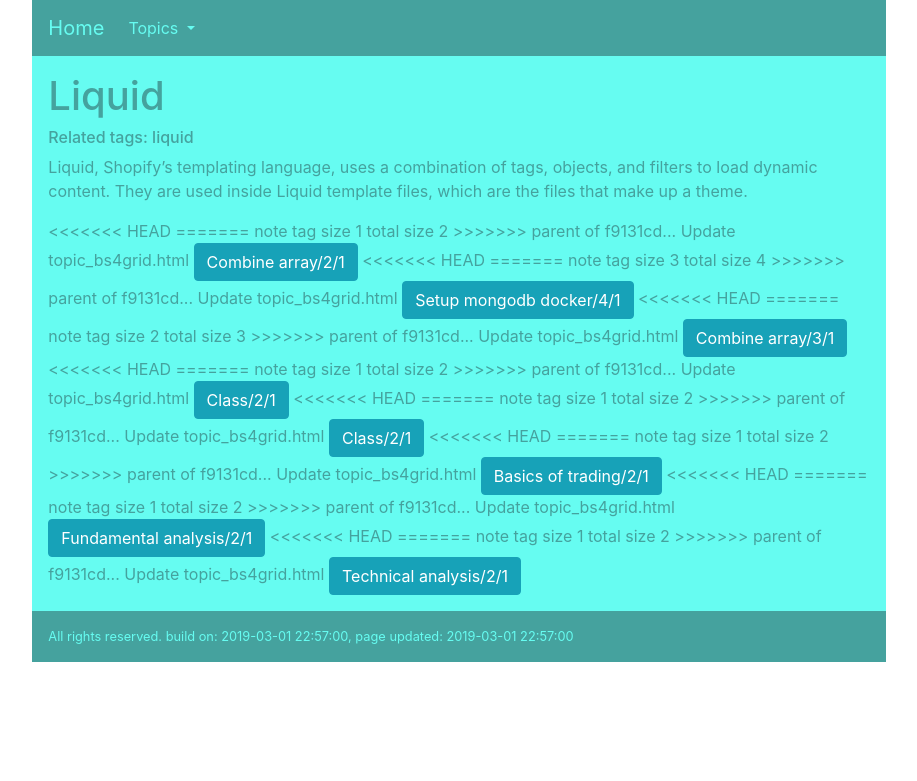
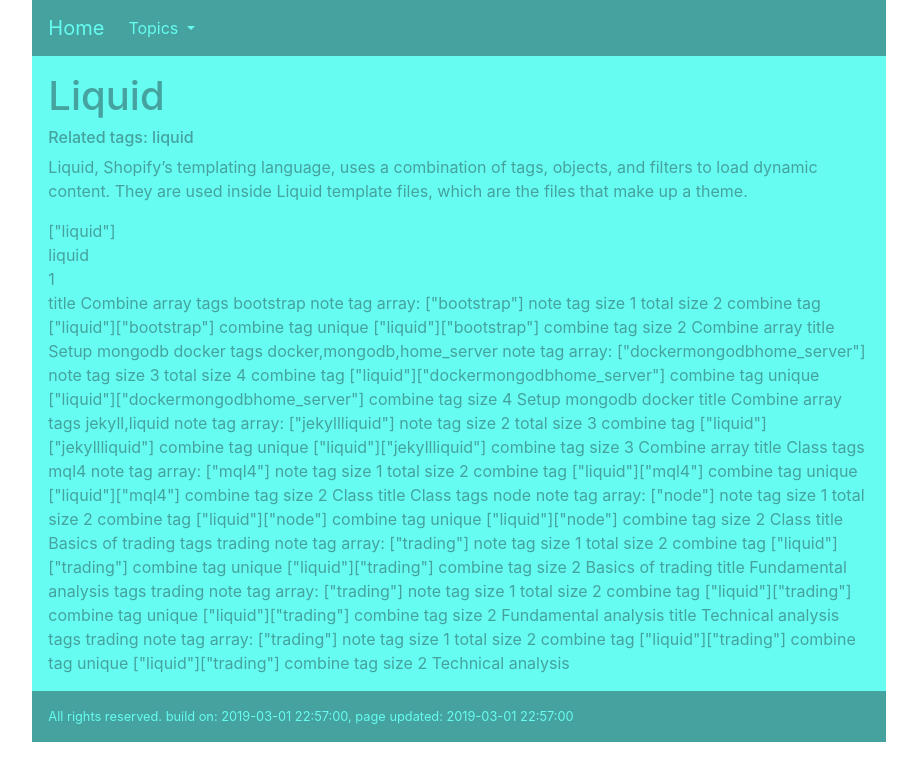
Before and after one commit to CoolColdUK/CoolColdUK.github.io, a Jekyll site: the page built from _topics/liquid.md, in a window 1280 px wide. Shown: the top 781 px of the page, without its empty margins (181-1098 px from the left). Built offline with Jekyll 4.4.1, drawn with Linux system fonts in a browser that asks for light colours; nearby versions of some CDN libraries.

Commit message:
Update topic_bs4grid.html

```diff
--- a/_layouts/topic_bs4grid.html
+++ b/_layouts/topic_bs4grid.html
@@ -19,25 +19,31 @@
 <div class="row bg-secondary text-secondary px-3 pb-3">
     {% assign page_tags_s = page.tags | split: ',' %}
     {% assign page_tags_c = page.tags | size %}
+    {{page_tags_s}}<br />
+    {{page.tags}}<br />
+    {{page_tags_c}}
   <div class="flex-content">
     {% for note in site.notes %}
+      title {{note.title}}
+      tags {{note.tags}}
 
       {% assign note_tags_s = note.tags | split: ',' %}
       {% assign note_tags_c = note_tags_s | size %}
       {% assign total_tags_c = note_tags_c | plus: page_tags_c %}
-<<<<<<< HEAD
-=======
+      note tag array: {{note_tags_s}}
       note tag size {{note_tags_c}}
       total size {{total_tags_c}}
->>>>>>> parent of f9131cd... Update topic_bs4grid.html
 
-
-
-      {% assign combine_tags = page_tags_s | combine: note_tags_s %}
+      {% assign combine_tags = page_tags_s | concat: note_tags_s %}
       {% assign combine_tags_u = combine_tags | uniq %}
       {% assign combine_tags_c = combine_tags_u | size %}
+      combine tag {{combine_tags}}
+      combine tag unique {{combine_tags_u}}
+      combine tag size {{combine_tags_c}}
       {% if total_tags_c > combine_tags_c %}
         <a href="{{note.url}}" class="btn btn-info" role="button">{{note.title}}/{{total_tags_c}}/{{combine_tags_c}}</a>
+        {%else%}
+        {{note.title}}
       {% endif %}
     {% endfor %}
 
```
